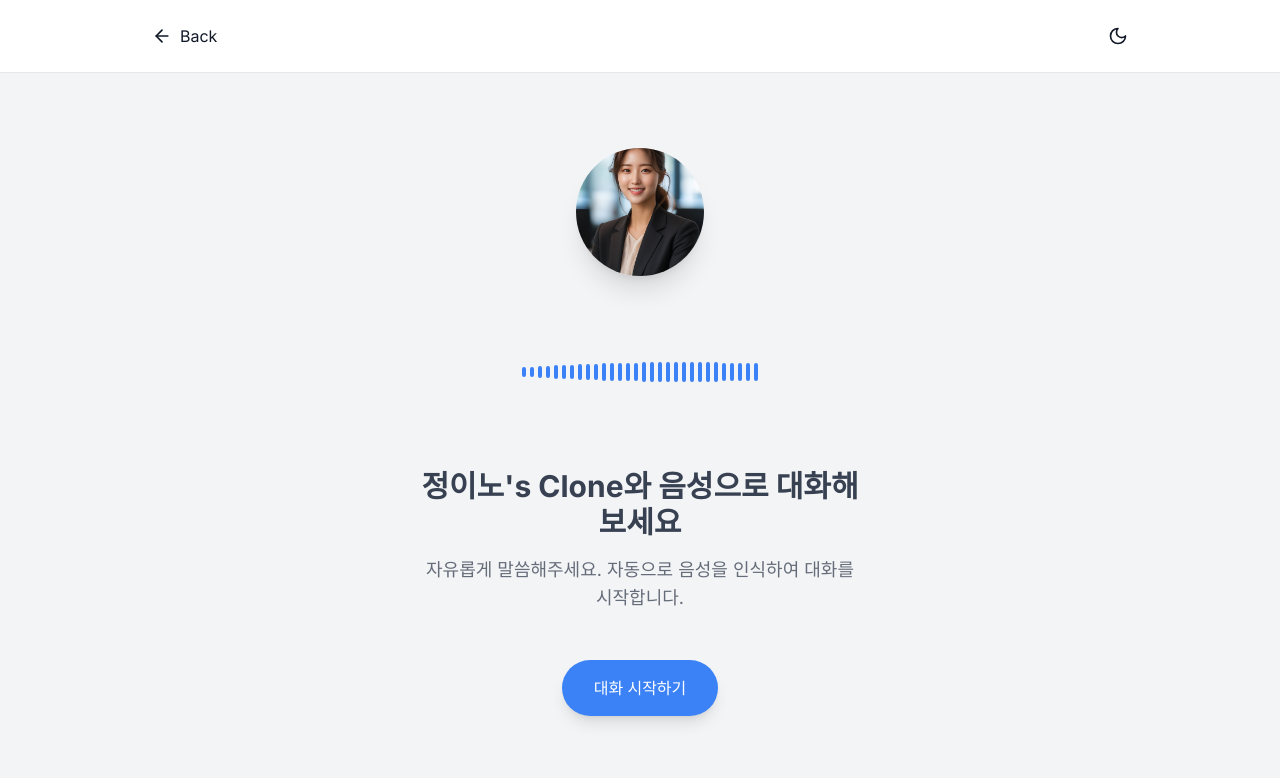
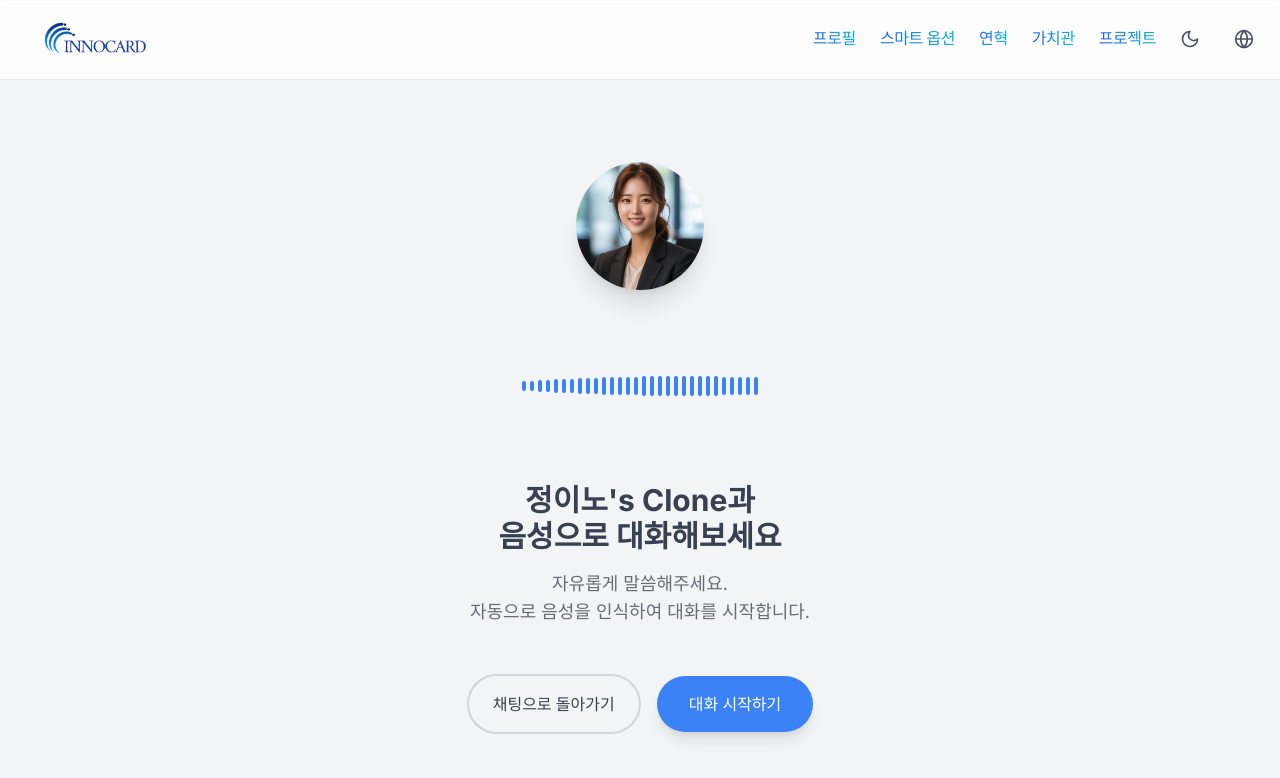
Before and after one commit to innocurve/personalPR-template, a Next.js app: page /voice-chat in a window 1280 px wide. Shown: the top 778 px of the page. Built offline with nearby package versions, Linux system fonts and the light colour scheme.

Commit message:
음성대화페이지UI개선&녹음문제해결

```diff
--- a/app/components/Navigation.tsx
+++ b/app/components/Navigation.tsx
@@ -98,26 +98,46 @@ export default function Navigation({ language }: NavigationProps) {
       <AnimatePresence>
         {isMenuOpen && (
           <motion.nav
-            className="md:hidden bg-white dark:bg-gray-900 fixed top-[72px] left-0 right-0 z-40 shadow-md"
+            className="md:hidden bg-white dark:bg-gray-800 fixed top-[72px] left-0 right-0 z-40 shadow-lg border-b border-gray-200 dark:border-gray-700"
             initial={{ opacity: 0, y: -10 }}
             animate={{ opacity: 1, y: 0 }}
             exit={{ opacity: 0, y: -10 }}
             transition={{ duration: 0.3 }}
           >
             <div className="flex flex-col">
-              <Link href="/#profile" className="block p-4 text-transparent bg-clip-text bg-gradient-to-r from-blue-600 to-cyan-500 hover:from-blue-500 hover:to-cyan-400 transition duration-300 font-mono tracking-tight">
+              <Link
+                href="/#profile"
+                className="block py-5 px-6 text-transparent bg-clip-text bg-gradient-to-r from-blue-600 to-cyan-500 hover:from-blue-500 hover:to-cyan-400 transition duration-300 font-mono tracking-tight border-b border-gray-100 dark:border-gray-700 hover:bg-gray-50 dark:hover:bg-gray-700 text-lg"
+                onClick={toggleMenu}
+              >
                 {translate('profile', language)}
               </Link>
-              <Link href="/#smart-options" className="block p-4 text-transparent bg-clip-text bg-gradient-to-r from-blue-600 to-cyan-500 hover:from-blue-500 hover:to-cyan-400 transition duration-300 font-mono tracking-tight">
+              <Link
+                href="/#smart-options"
+                className="block py-5 px-6 text-transparent bg-clip-text bg-gradient-to-r from-blue-600 to-cyan-500 hover:from-blue-500 hover:to-cyan-400 transition duration-300 font-mono tracking-tight border-b border-gray-100 dark:border-gray-700 hover:bg-gray-50 dark:hover:bg-gray-700 text-lg"
+                onClick={toggleMenu}
+              >
                 {translate('smartOptions', language)}
               </Link>
-              <Link href="/#history" className="block p-4 text-transparent bg-clip-text bg-gradient-to-r from-blue-600 to-cyan-500 hover:from-blue-500 hover:to-cyan-400 transition duration-300 font-mono tracking-tight">
+              <Link
+                href="/#history"
+                className="block py-5 px-6 text-transparent bg-clip-text bg-gradient-to-r from-blue-600 to-cyan-500 hover:from-blue-500 hover:to-cyan-400 transition duration-300 font-mono tracking-tight border-b border-gray-100 dark:border-gray-700 hover:bg-gray-50 dark:hover:bg-gray-700 text-lg"
+                onClick={toggleMenu}
+              >
                 {translate('history', language)}
               </Link>
-              <Link href="/#values" className="block p-4 text-transparent bg-clip-text bg-gradient-to-r from-blue-600 to-cyan-500 hover:from-blue-500 hover:to-cyan-400 transition duration-300 font-mono tracking-tight">
+              <Link
+                href="/#values"
+                className="block py-5 px-6 text-transparent bg-clip-text bg-gradient-to-r from-blue-600 to-cyan-500 hover:from-blue-500 hover:to-cyan-400 transition duration-300 font-mono tracking-tight border-b border-gray-100 dark:border-gray-700 hover:bg-gray-50 dark:hover:bg-gray-700 text-lg"
+                onClick={toggleMenu}
+              >
                 {translate('values', language)}
               </Link>
-              <Link href="/#community" className="block p-4 text-transparent bg-clip-text bg-gradient-to-r from-blue-600 to-cyan-500 hover:from-blue-500 hover:to-cyan-400 transition duration-300 font-mono tracking-tight">
+              <Link
+                href="/#community"
+                className="block py-5 px-6 text-transparent bg-clip-text bg-gradient-to-r from-blue-600 to-cyan-500 hover:from-blue-500 hover:to-cyan-400 transition duration-300 font-mono tracking-tight hover:bg-gray-50 dark:hover:bg-gray-700 text-lg"
+                onClick={toggleMenu}
+              >
                 {translate('activities', language)}
               </Link>
             </div>
--- a/app/page.tsx
+++ b/app/page.tsx
@@ -247,8 +247,15 @@ return (
               )}
             </button>
             <LanguageToggle />
-            <button className="md:hidden" onClick={() => setIsMenuOpen(!isMenuOpen)}>
-              {isMenuOpen ? <X className="w-6 h-6 text-gray-600 dark:text-gray-300" /> : <Menu className="w-6 h-6 text-gray-600 dark:text-gray-300" />}
+            <button
+              className="md:hidden p-2 rounded-full hover:bg-gray-100 dark:hover:bg-gray-800 transition-colors"
+              onClick={() => setIsMenuOpen(!isMenuOpen)}
+              aria-label="Toggle menu"
+            >
+              {isMenuOpen ?
+                <X className="w-6 h-6 text-gray-600 dark:text-gray-300" /> :
+                <Menu className="w-6 h-6 text-gray-600 dark:text-gray-300" />
+              }
             </button>
           </div>
         </div>
@@ -257,18 +264,18 @@ return (
     <AnimatePresence>
       {isMenuOpen && (
         <motion.nav
-          className="md:hidden bg-white fixed top-[72px] left-0 right-0 z-40 shadow-md"
+          className="md:hidden bg-white dark:bg-gray-800 fixed top-[72px] left-0 right-0 z-40 shadow-lg border-b border-gray-200 dark:border-gray-700"
           initial={{ opacity: 0, y: -10 }}
           animate={{ opacity: 1, y: 0 }}
           exit={{ opacity: 0, y: -10 }}
           transition={{ duration: 0.3 }}
         >
           <div className="flex flex-col">
-            <Link href="#profile" onClick={(e) => { setIsMenuOpen(false); handleScrollTo(e, 'profile'); }} className="block p-4 text-transparent bg-clip-text bg-gradient-to-r from-blue-600 to-cyan-500 hover:from-blue-500 hover:to-cyan-400 transition duration-300 font-mono tracking-tight">{translate('profile', language)}</Link>
-            <Link href="#smart-options" onClick={(e) => { setIsMenuOpen(false); handleScrollTo(e, 'smart-options'); }} className="block p-4 text-transparent bg-clip-text bg-gradient-to-r from-blue-600 to-cyan-500 hover:from-blue-500 hover:to-cyan-400 transition duration-300 font-mono tracking-tight">{translate('smartOptions', language)}</Link>
-            <Link href="#history" onClick={(e) => { setIsMenuOpen(false); handleScrollTo(e, 'history'); }} className="block p-4 text-transparent bg-clip-text bg-gradient-to-r from-blue-600 to-cyan-500 hover:from-blue-500 hover:to-cyan-400 transition duration-300 font-mono tracking-tight">{translate('history', language)}</Link>
-            <Link href="#values" onClick={(e) => { setIsMenuOpen(false); handleScrollTo(e, 'values'); }} className="block p-4 text-transparent bg-clip-text bg-gradient-to-r from-blue-600 to-cyan-500 hover:from-blue-500 hover:to-cyan-400 transition duration-300 font-mono tracking-tight">{translate('values', language)}</Link>
-            <Link href="#community" onClick={(e) => { setIsMenuOpen(false); handleScrollTo(e, 'community'); }} className="block p-4 text-transparent bg-clip-text bg-gradient-to-r from-blue-600 to-cyan-500 hover:from-blue-500 hover:to-cyan-400 transition duration-300 font-mono tracking-tight">{translate('activities', language)}</Link>
+            <Link href="#profile" onClick={(e) => { setIsMenuOpen(false); handleScrollTo(e, 'profile'); }} className="block py-5 px-6 text-lg text-transparent bg-clip-text bg-gradient-to-r from-blue-600 to-cyan-500 hover:from-blue-500 hover:to-cyan-400 transition duration-300 font-mono tracking-tight border-b border-gray-100 dark:border-gray-700 hover:bg-gray-50 dark:hover:bg-gray-700">{translate('profile', language)}</Link>
+            <Link href="#smart-options" onClick={(e) => { setIsMenuOpen(false); handleScrollTo(e, 'smart-options'); }} className="block py-5 px-6 text-lg text-transparent bg-clip-text bg-gradient-to-r from-blue-600 to-cyan-500 hover:from-blue-500 hover:to-cyan-400 transition duration-300 font-mono tracking-tight border-b border-gray-100 dark:border-gray-700 hover:bg-gray-50 dark:hover:bg-gray-700">{translate('smartOptions', language)}</Link>
+            <Link href="#history" onClick={(e) => { setIsMenuOpen(false); handleScrollTo(e, 'history'); }} className="block py-5 px-6 text-lg text-transparent bg-clip-text bg-gradient-to-r from-blue-600 to-cyan-500 hover:from-blue-500 hover:to-cyan-400 transition duration-300 font-mono tracking-tight border-b border-gray-100 dark:border-gray-700 hover:bg-gray-50 dark:hover:bg-gray-700">{translate('history', language)}</Link>
+            <Link href="#values" onClick={(e) => { setIsMenuOpen(false); handleScrollTo(e, 'values'); }} className="block py-5 px-6 text-lg text-transparent bg-clip-text bg-gradient-to-r from-blue-600 to-cyan-500 hover:from-blue-500 hover:to-cyan-400 transition duration-300 font-mono tracking-tight border-b border-gray-100 dark:border-gray-700 hover:bg-gray-50 dark:hover:bg-gray-700">{translate('values', language)}</Link>
+            <Link href="#community" onClick={(e) => { setIsMenuOpen(false); handleScrollTo(e, 'community'); }} className="block py-5 px-6 text-lg text-transparent bg-clip-text bg-gradient-to-r from-blue-600 to-cyan-500 hover:from-blue-500 hover:to-cyan-400 transition duration-300 font-mono tracking-tight hover:bg-gray-50 dark:hover:bg-gray-700">{translate('activities', language)}</Link>
           </div>
         </motion.nav>
       )}
--- a/app/utils/translations.ts
+++ b/app/utils/translations.ts
@@ -18,7 +18,8 @@ export type VoiceChatDescriptionKey =
   | 'startConversation'
   | 'endConversation'
   | 'iosPermission'
-  | 'androidPermission';
+  | 'androidPermission'
+  | 'voiceChatTitle';
 
 export type VoiceChatDescriptions = {
   [key in VoiceChatDescriptionKey]: {
@@ -369,12 +370,6 @@ export const translations: TranslationDictionary = {
     ja: '音声チャット',
     zh: '语音聊天',
   },
-  voiceChatTitle: {
-    ko: '{name}와 음성으로 대화해보세요',
-    en: 'Voice chat with {name}',
-    ja: '{name}と音声で会話してみましょう',
-    zh: '与{name}进行语音对话',
-  },
   listenAudio: {
     ko: '음성으로 듣기',
     en: 'Listen to Audio',
@@ -428,10 +423,10 @@ export const voiceChatDescriptions: VoiceChatDescriptions = {
     zh: '自动检测语音进行对话',
   },
   speakFreely: {
-    ko: '자유롭게 말씀해주세요. 자동으로 음성을 인식하여 대화를 시작합니다.',
-    en: 'Speak freely. Voice will be automatically recognized to start the conversation.',
-    ja: '自由に話してください。自動的に音声を認識して会話を始めます。',
-    zh: '请自由发言。系统会自动识别语音并开始对话。',
+    ko: '자유롭게 말씀해주세요.\n자동으로 음성을 인식하여 대화를 시작합니다.',
+    en: 'Speak freely.\nVoice will be automatically recognized\nto start the conversation.',
+    ja: '自由に話してください。\n自動的に音声を認識して会話を始めます。',
+    zh: '请自由发言。\n系统会自动识别语音并开始对话。',
   },
   startConversation: {
     ko: '대화 시작하기',
@@ -457,6 +452,12 @@ export const voiceChatDescriptions: VoiceChatDescriptions = {
     ja: 'Androidではマイクの権限を許可する必要があります',
     zh: '在Android上需要麦克风权限',
   },
+  voiceChatTitle: {
+    ko: '{name}과\n음성으로 대화해보세요',
+    en: 'Voice chat with\n{name}',
+    ja: '{name}と\n音声で会話してみましょう',
+    zh: '与{name}\n进行语音对话',
+  },
 };
 
 // 음성 대화 페이지 설명을 위한 번역 함수
--- a/app/voice-chat/page.tsx
+++ b/app/voice-chat/page.tsx
@@ -8,6 +8,8 @@ import { motion, AnimatePresence } from 'framer-motion'
 import { useLanguage } from '../contexts/LanguageContext'
 import { useTheme } from '../contexts/ThemeContext'
 import { translate, translateVoiceChat } from '../utils/translations'
+import { useAudio } from '../contexts/AudioContext'
+import Navigation from '../components/Navigation'
 
 // 파일 상단에 타입 정의 추가
 interface SpeechRecognitionEvent {
@@ -124,6 +126,7 @@ export default function VoiceChatPage() {
   const conversationActiveRef = useRef(conversationActive)
   const permissionGrantedRef = useRef(permissionGranted)
   const notAllowedErrorCount = useRef(0)
+  const restartTimerRef = useRef<NodeJS.Timeout | null>(null)
 
   // 음성 감지 설정
   const SILENCE_THRESHOLD = 15 // 묵음 임계값
@@ -823,69 +826,24 @@ export default function VoiceChatPage() {
 
   // restartRecognition 함수 수정
   const restartRecognition = () => {
-    console.log('재시작: Speech Recognition 재설정 시도');
-    console.log('현재 상태 - conversationActive:', conversationActiveRef.current, 'isPaused:', isPaused, 'isProcessing:', isProcessing);
-
-    if (!conversationActiveRef.current) {
-      console.log('대화가 활성화되지 않아 재시작하지 않음');
-      return;
+    // 이미 실행 중인 타이머가 있으면 취소
+    if (restartTimerRef.current) {
+      clearTimeout(restartTimerRef.current);
     }
 
-    // iOS에서 not-allowed 오류가 3회 이상 발생한 경우 재시작 중단
-    if (isIOS() && notAllowedErrorCount.current >= 3) {
-      console.log('iOS에서 not-allowed 오류가 3회 이상 발생하여 재시작을 중단합니다.');
-      setErrorMessage('마이크 접근 권한 문제가 지속됩니다. 페이지를 새로고침하고 다시 시도해주세요.');
-      return;
-    }
-
-    // 상태 업데이트를 먼저 수행
-    setIsPaused(false);
-
-    // 약간의 지연 후 실제 재시작 수행 (상태 업데이트가 반영되도록)
-    setTimeout(() => {
+    // 새 타이머 설정
+    restartTimerRef.current = setTimeout(() => {
       try {
-        console.log('재시작 타임아웃 실행됨');
-
-        // 모바일 기기에서 재시작 시 추가 처리
-        if (isMobile()) {
-          if (isIOS()) {
-            console.log('iOS에서 음성 인식 재시작 시도');
-            // iOS에서는 오디오 컨텍스트 재개 시도
-            if (audioContextRef.current && audioContextRef.current.state === 'suspended') {
-              try {
-                audioContextRef.current.resume();
-              } catch (err) {
-                console.error('iOS에서 AudioContext 재개 실패:', err);
-              }
-            } else if (isAndroid()) {
-              console.log('안드로이드에서 음성 인식 재시작 시도');
-              // 안드로이드에서는 오디오 컨텍스트 활성화 시도
-              if (audioContextRef.current) {
-                try {
-                  unlockAudioContext(audioContextRef.current);
-                } catch (err) {
-                  console.error('안드로이드에서 AudioContext 활성화 실패:', err);
-                }
-              }
-            }
-          }
-        }
-
-        // 기존 인스턴스가 있으면 정리
+        // 기존 인스턴스 정리
         if (recognitionRef.current) {
           try {
             recognitionRef.current.stop();
-            recognitionRef.current.onend = () => {};
-            recognitionRef.current.onresult = () => {};
-            recognitionRef.current.onerror = () => {};
+          } catch (stopError) {
+            console.warn('기존 인스턴스 중지 중 오류:', stopError);
+          }
           recognitionRef.current = null;
-            console.log('기존 recognition 인스턴스 정리됨');
-          } catch (err) {
-            console.log('기존 recognition 인스턴스 정리 중 오류:', err);
-          }
         }
 
-        // 새 인스턴스 생성 및 시작
         const recognition = setupSpeechRecognition();
         if (recognition) {
           console.log('새 recognition 인스턴스 생성됨, 시작 시도...');
@@ -904,44 +862,21 @@ export default function VoiceChatPage() {
 
   return (
     <div className={`min-h-screen flex flex-col ${isDarkMode ? 'bg-gray-900 text-white' : 'bg-gray-100 text-gray-900'}`}>
-      {/* 헤더 */}
-      <header className={`fixed top-0 left-0 right-0 z-50 border-b ${
-        isDarkMode ? 'bg-gray-900 border-gray-700' : 'bg-white border-gray-200'
-      }`}>
-        <div className="max-w-5xl mx-auto px-4">
-          <div className="flex items-center justify-between py-4">
-            <Link
-              href="/chat"
-              className={`p-2 rounded-full ${
-                isDarkMode
-                  ? 'hover:bg-gray-700 text-white'
-                  : 'hover:bg-gray-100 text-gray-900'
-              } flex items-center gap-2`}
-            >
-              <ArrowLeft className="w-5 h-5" />
-              <span>Back</span>
-            </Link>
-            <button
-              onClick={toggleDarkMode}
-              className={`p-2 rounded-full ${
-                isDarkMode ? 'hover:bg-gray-700 text-white' : 'hover:bg-gray-100 text-gray-900'
-              }`}
-            >
-              {isDarkMode ? <Sun className="w-5 h-5" /> : <Moon className="w-5 h-5" />}
-            </button>
+      {/* 네비게이션 */}
+      <div className="fixed top-0 left-0 right-0 z-50 border-b border-gray-200 dark:border-gray-700 bg-white/80 dark:bg-gray-900/80 backdrop-blur-sm">
+        <Navigation language={language} />
       </div>
-        </div>
-      </header>
 
       {/* 메인 컨텐츠 */}
-      <main className="flex-1 max-w-5xl mx-auto w-full mt-20 p-8">
+      <main className="flex-1 max-w-5xl mx-auto w-full mt-24 p-8">
         <div className="flex flex-col items-center justify-center min-h-[calc(100vh-160px)]">
           <div className="w-32 h-32 relative rounded-full overflow-hidden mb-8 shadow-xl">
             <Image
               src="/profile.png"
               alt={translate('name', language)}
-              layout="fill"
-              className="object-cover"
+              fill
+              sizes="(max-width: 768px) 128px, 128px"
+              className="object-cover object-top"
             />
           </div>
 
@@ -974,16 +909,16 @@ export default function VoiceChatPage() {
 
           {/* 상태 메시지 */}
           <div className={`text-center max-w-md mx-auto ${isDarkMode ? 'text-gray-300' : 'text-gray-700'}`}>
-            <h2 className="text-3xl font-bold mb-4">
+            <h2 className="text-3xl font-bold mb-4 whitespace-pre-line">
               {errorMessage
                 ? translate('error', language) || "오류가 발생했습니다"
                 : isListening
                   ? isTalking
                     ? translateVoiceChat('recognizingVoice', language) || "음성을 인식하고 있습니다..."
                     : translateVoiceChat('pleaseSpeak', language) || "말씀해 주세요"
-                : translate('voiceChatTitle', language).replace('{name}', `${translate('name', language)}${translate('cloneTitle', language)}`)}
+                : translateVoiceChat('voiceChatTitle', language).replace('{name}', `${translate('name', language)}${translate('cloneTitle', language)}`)}
             </h2>
-            <p className={`text-lg ${errorMessage ? 'text-red-500 font-medium' : 'opacity-75'}`}>
+            <p className={`text-lg ${errorMessage ? 'text-red-500 font-medium' : 'opacity-75'} whitespace-pre-line`}>
               {errorMessage
                 ? errorMessage
                 : isListening
@@ -996,20 +931,37 @@ export default function VoiceChatPage() {
             </p>
           </div>
 
-          {/* 대화 시작/종료 버튼 */}
+          {/* 대화 시작/종료 버튼과 채팅으로 돌아가기 버튼 */}
+          <div className="mt-12 flex items-center gap-4">
+            <Link href="/chat">
+              <motion.button
+                className={`px-6 py-4 rounded-full font-medium border-2
+                  ${isDarkMode
+                    ? 'border-gray-600 text-gray-300 hover:bg-gray-800'
+                    : 'border-gray-300 text-gray-700 hover:bg-gray-100'
+                  } transform transition-all duration-200 hover:scale-105`}
+                whileHover={{ scale: 1.05 }}
+                whileTap={{ scale: 0.95 }}
+              >
+                {translate('backToChat', language) || "채팅으로 돌아가기"}
+              </motion.button>
+            </Link>
+
             <motion.button
               onClick={isListening ? stopListening : startListening}
-            className={`mt-12 px-8 py-4 rounded-full text-white font-medium
+              className={`px-8 py-4 rounded-full text-white font-medium
                 ${isListening
                   ? 'bg-red-500 hover:bg-red-600'
                   : isDarkMode
                     ? 'bg-blue-600 hover:bg-blue-700'
                     : 'bg-blue-500 hover:bg-blue-600'
                 } transform transition-all duration-200 hover:scale-105 shadow-lg`}
-            whileTap={{ scale: 0.95 }}
             >
-            {isListening ? translateVoiceChat('endConversation', language) || '대화 종료하기' : translateVoiceChat('startConversation', language) || '대화 시작하기'}
+              {isListening
+                ? translateVoiceChat('endConversation', language) || "대화 종료하기"
+                : translateVoiceChat('startConversation', language) || "대화 시작하기"}
             </motion.button>
+          </div>
         </div>
       </main>
     </div>
```
Also changed, not shown: app/components/ShareButton.tsx (+108 -20 lines). Lines whose indentation alone changed are shown as unchanged.
